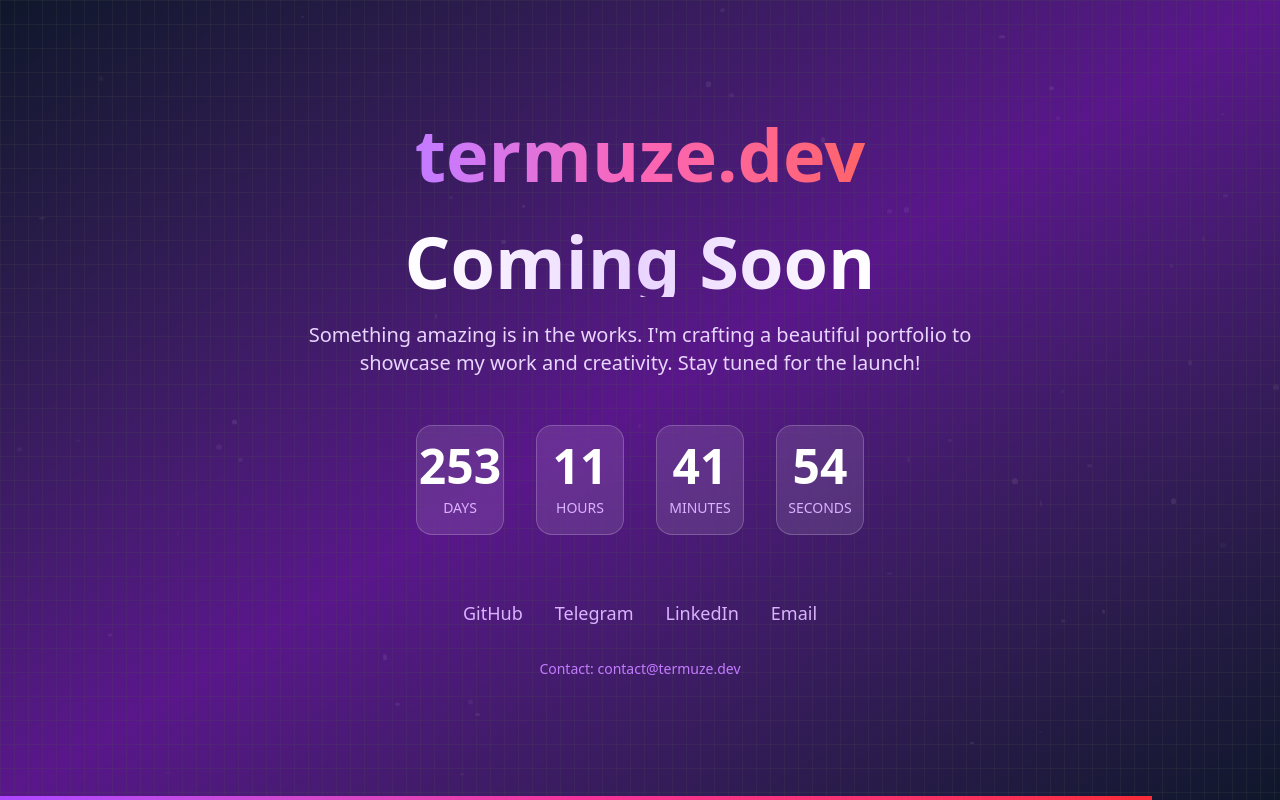
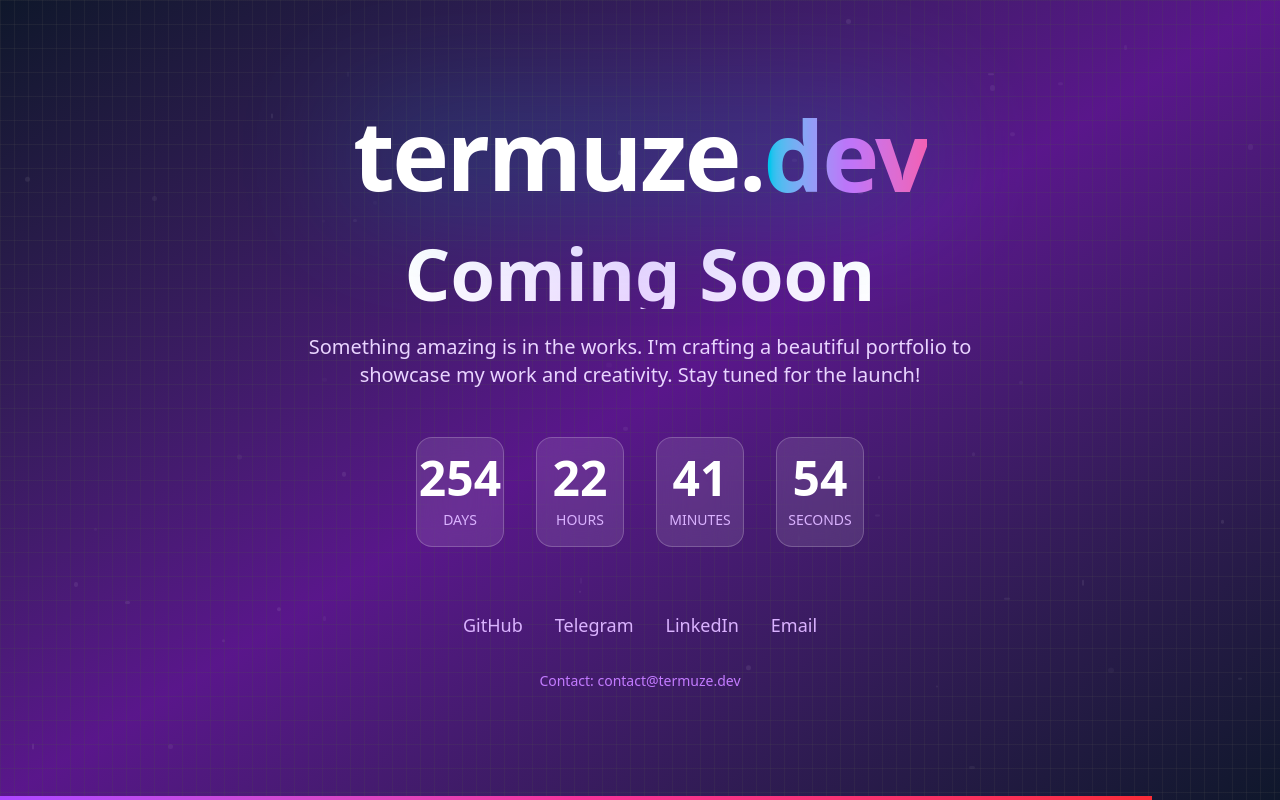
Before and after one commit to termuze0/portfolio1, a Next.js app in the folder myportfolio/: page / in a window 1280 px wide. Built offline with nearby package versions, Linux system fonts and the light colour scheme.

Commit message:
feat: finalize coming soon page with animations and countdown

```diff
--- a/myportfolio/src/app/coming-soon.tsx
+++ b/myportfolio/src/app/coming-soon.tsx
@@ -2,6 +2,11 @@
 
 import { useEffect, useState } from "react";
 import { motion } from "framer-motion";
+
+const seededRandom = (seed: number) => {
+  const x = Math.sin(seed) * 10000;
+  return x - Math.floor(x);
+};
 
 export default function ComingSoonPage() {
   const [timeLeft, setTimeLeft] = useState({
@@ -11,15 +16,14 @@ export default function ComingSoonPage() {
     seconds: 0,
   });
 
-  // Target launch date: May 19, 2026 at 13:00 UTC
-  const targetDate = new Date("2026-05-19T13:00:00Z");
 
- useEffect(() => {
-  const targetDate = new Date("2026-05-19T07:00:00Z");
+
+useEffect(() => {
+  const TARGET_DATE = new Date("2026-05-20T18:00:00Z").getTime();
 
   const calculateTimeLeft = () => {
-    const now = new Date().getTime();
-    const difference = targetDate.getTime() - now;
+    const now = Date.now();
+    const difference = TARGET_DATE - now;
 
     if (difference > 0) {
       setTimeLeft({
@@ -28,10 +32,18 @@ export default function ComingSoonPage() {
         minutes: Math.floor((difference / 1000 / 60) % 60),
         seconds: Math.floor((difference / 1000) % 60),
       });
+    } else {
+      setTimeLeft({
+        days: 0,
+        hours: 0,
+        minutes: 0,
+        seconds: 0,
+      });
     }
   };
 
   calculateTimeLeft();
+
   const timer = setInterval(calculateTimeLeft, 1000);
 
   return () => clearInterval(timer);
@@ -65,6 +77,31 @@ export default function ComingSoonPage() {
     },
   };
 
+  type Particle = {
+    width: number;
+    height: number;
+    top: string;
+    left: string;
+    duration: number;
+    delay: number;
+  };
+
+  const [particles, setParticles] = useState<Particle[]>([]);
+
+  useEffect(() => {
+    const generate = () =>
+      Array.from({ length: 50 }, (_, i) => ({
+        width: 2 + seededRandom(i + 1) * 4,
+        height: 2 + seededRandom(i + 2) * 4,
+        top: `${(seededRandom(i + 3) * 100).toFixed(4)}%`,
+        left: `${(seededRandom(i + 4) * 100).toFixed(4)}%`,
+        duration: 3 + seededRandom(i + 5) * 5,
+        delay: seededRandom(i + 6) * 5,
+      })) as Particle[];
+
+    setParticles(generate());
+  }, []);
+
   // Handle email notification
   const handleNotifyMe = (e: React.FormEvent<HTMLFormElement>) => {
     e.preventDefault();
@@ -83,24 +120,24 @@ export default function ComingSoonPage() {
     <div className="relative min-h-screen w-full overflow-hidden bg-gradient-to-br from-slate-900 via-purple-900 to-slate-900">
       {/* Animated Background Particles */}
       <div className="absolute inset-0 w-full h-full">
-        {[...Array(50)].map((_, i) => (
+        {particles.map((particle, i) => (
           <motion.div
             key={i}
             className="absolute bg-white/10 rounded-full"
             style={{
-              width: Math.random() * 4 + 2,
-              height: Math.random() * 4 + 2,
-              top: `${Math.random() * 100}%`,
-              left: `${Math.random() * 100}%`,
+              width: particle.width,
+              height: particle.height,
+              top: particle.top,
+              left: particle.left,
             }}
             animate={{
               y: [0, -30, 0],
               opacity: [0.2, 0.8, 0.2],
             }}
             transition={{
-              duration: Math.random() * 5 + 3,
+              duration: particle.duration,
               repeat: Infinity,
-              delay: Math.random() * 5,
+              delay: particle.delay,
             }}
           />
         ))}
@@ -119,11 +156,37 @@ export default function ComingSoonPage() {
         {/* Logo/Brand */}
         <motion.div variants={itemVariants} className="mb-8">
           <motion.div
-            animate={floatingAnimation}
-            className="text-6xl md:text-7xl font-bold bg-gradient-to-r from-purple-400 via-pink-400 to-red-400 bg-clip-text text-transparent"
-          >
-            termuze.dev
-          </motion.div>
+  animate={floatingAnimation}
+  className="relative"
+>
+  <h1 className="text-6xl md:text-8xl font-black tracking-tight text-white">
+    <span className="text-white">termuze.</span>
+
+    <motion.span
+      className="
+        inline-block
+        bg-gradient-to-r
+        from-cyan-400
+        via-purple-400
+        to-pink-400
+        bg-clip-text
+        text-transparent
+      "
+      animate={{
+        opacity: [1, 0.7, 1],
+        scale: [1, 1.03, 1],
+      }}
+      transition={{
+        duration: 3,
+        repeat: Infinity,
+      }}
+    >
+      dev
+    </motion.span>
+  </h1>
+
+  <div className="absolute inset-0 blur-3xl opacity-20 bg-cyan-500 -z-10" />
+</motion.div>
         </motion.div>
 
         {/* Main Title */}
```
Also changed, not shown: 1 other file (tests, documents, lock files or other folders).
